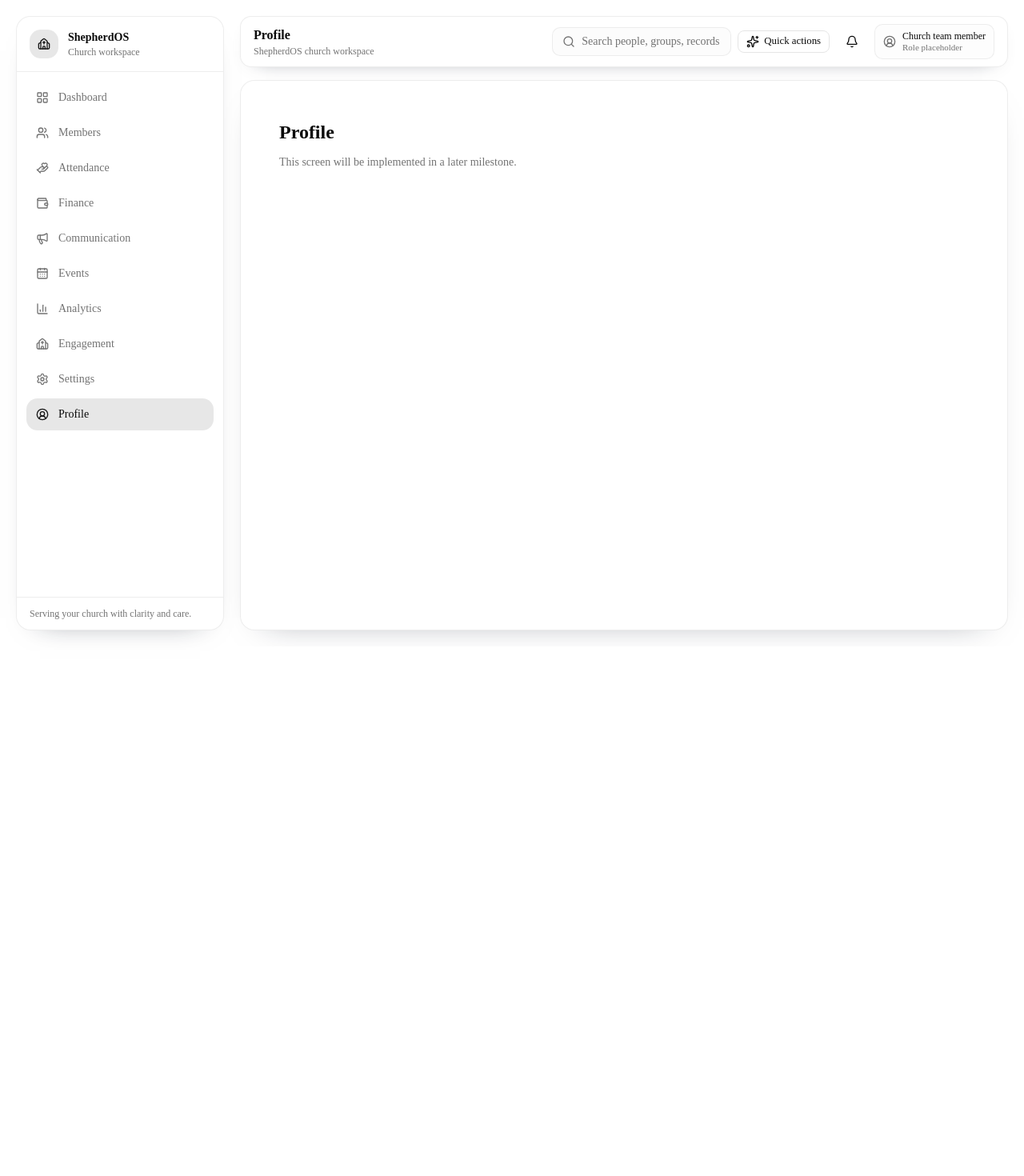
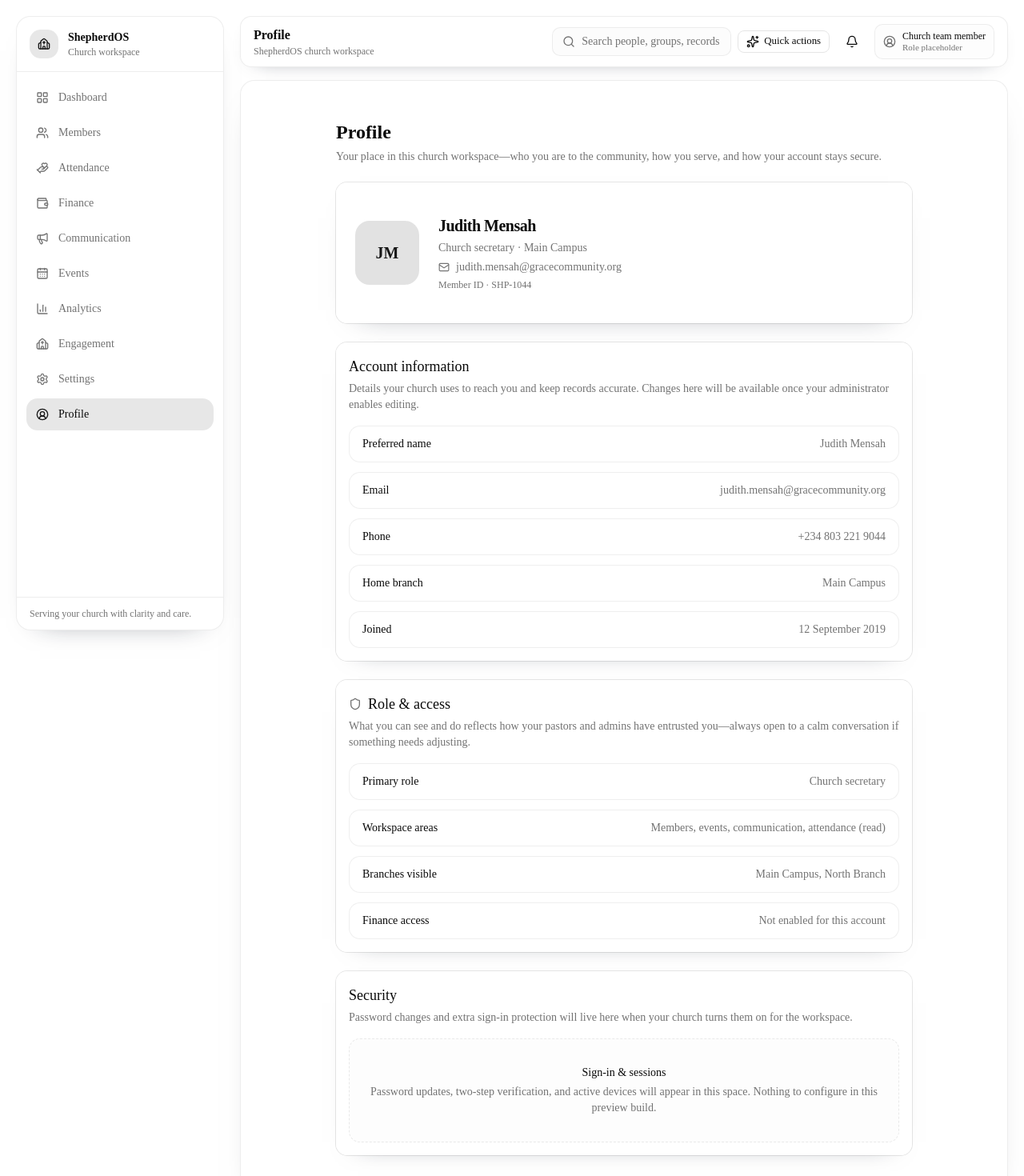
Before and after one commit to Fiximami/shepherdos-web-app, a Next.js app: page /profile in a window 1280 px wide. Shown: the top 1470 px of the page at 80% size. Before the commit the page ends 808 px from the top, so only its background shows below. Built offline with nearby package versions, Linux system fonts and the light colour scheme.

Commit message:
PROFILE PAGE

```diff
--- a/src/app/(dashboard)/profile/page.tsx
+++ b/src/app/(dashboard)/profile/page.tsx
@@ -1,5 +1,5 @@
-import { PageSurface } from "@/components/dashboard/shared/page-surface";
+import { ProfilePageView } from "@/components/dashboard/profile/profile-page-view";
 
 export default function ProfilePage() {
-  return <PageSurface heading="Profile" />;
+  return <ProfilePageView />;
 }
--- /dev/null
+++ b/src/components/dashboard/profile/profile-page-view.tsx
@@ -0,0 +1,110 @@
+"use client";
+
+import { Mail, Shield } from "lucide-react";
+
+import { PageHeader } from "@/components/dashboard/layout/page-header";
+import { SettingsPlaceholderRow } from "@/components/dashboard/settings/settings-section-shell";
+import {
+  Card,
+  CardContent,
+  CardDescription,
+  CardHeader,
+  CardTitle,
+} from "@/components/ui/card";
+
+export function ProfilePageView() {
+  return (
+    <main className="mx-auto w-full max-w-3xl p-4 sm:p-5 lg:p-6">
+      <PageHeader
+        title="Profile"
+        description="Your place in this church workspace—who you are to the community, how you serve, and how your account stays secure."
+      />
+
+      <section className="mb-6">
+        <Card className="overflow-hidden border-border/70 bg-card/85 shadow-[0_14px_35px_-30px_rgba(15,23,42,0.55)]">
+          <CardContent className="flex flex-col gap-5 p-6 sm:flex-row sm:items-center sm:gap-6">
+            <div
+              className="flex size-20 shrink-0 items-center justify-center rounded-2xl bg-primary/12 text-xl font-semibold text-primary"
+              aria-hidden
+            >
+              JM
+            </div>
+            <div className="min-w-0 flex-1 space-y-1">
+              <h2 className="text-lg font-semibold tracking-tight text-foreground sm:text-xl">
+                Judith Mensah
+              </h2>
+              <p className="text-sm text-muted-foreground">
+                Church secretary · Main Campus
+              </p>
+              <p className="flex items-center gap-2 text-sm text-muted-foreground">
+                <Mail className="size-3.5 shrink-0" aria-hidden />
+                judith.mensah@gracecommunity.org
+              </p>
+              <p className="text-xs text-muted-foreground">Member ID · SHP-1044</p>
+            </div>
+          </CardContent>
+        </Card>
+      </section>
+
+      <div className="space-y-6">
+        <Card className="border-border/70 bg-card/80 shadow-[0_12px_30px_-28px_rgba(15,23,42,0.5)]">
+          <CardHeader>
+            <CardTitle className="text-base sm:text-lg">Account information</CardTitle>
+            <CardDescription>
+              Details your church uses to reach you and keep records accurate. Changes
+              here will be available once your administrator enables editing.
+            </CardDescription>
+          </CardHeader>
+          <CardContent className="space-y-3">
+            <SettingsPlaceholderRow label="Preferred name" value="Judith Mensah" />
+            <SettingsPlaceholderRow label="Email" value="judith.mensah@gracecommunity.org" />
+            <SettingsPlaceholderRow label="Phone" value="+234 803 221 9044" />
+            <SettingsPlaceholderRow label="Home branch" value="Main Campus" />
+            <SettingsPlaceholderRow label="Joined" value="12 September 2019" />
+          </CardContent>
+        </Card>
+
+        <Card className="border-border/70 bg-card/80 shadow-[0_12px_30px_-28px_rgba(15,23,42,0.5)]">
+          <CardHeader>
+            <CardTitle className="flex items-center gap-2 text-base sm:text-lg">
+              <Shield className="size-4 text-muted-foreground" aria-hidden />
+              Role & access
+            </CardTitle>
+            <CardDescription>
+              What you can see and do reflects how your pastors and admins have entrusted
+              you—always open to a calm conversation if something needs adjusting.
+            </CardDescription>
+          </CardHeader>
+          <CardContent className="space-y-3">
+            <SettingsPlaceholderRow label="Primary role" value="Church secretary" />
+            <SettingsPlaceholderRow
+              label="Workspace areas"
+              value="Members, events, communication, attendance (read)"
+            />
+            <SettingsPlaceholderRow label="Branches visible" value="Main Campus, North Branch" />
+            <SettingsPlaceholderRow label="Finance access" value="Not enabled for this account" />
+          </CardContent>
+        </Card>
+
+        <Card className="border-border/70 bg-card/75 shadow-[0_12px_30px_-28px_rgba(15,23,42,0.5)]">
+          <CardHeader>
+            <CardTitle className="text-base sm:text-lg">Security</CardTitle>
+            <CardDescription>
+              Password changes and extra sign-in protection will live here when your church
+              turns them on for the workspace.
+            </CardDescription>
+          </CardHeader>
+          <CardContent>
+            <div className="rounded-xl border border-dashed border-border/80 bg-muted/20 px-4 py-8 text-center">
+              <p className="text-sm font-medium text-foreground">Sign-in & sessions</p>
+              <p className="mt-1 text-sm text-muted-foreground">
+                Password updates, two-step verification, and active devices will appear in
+                this space. Nothing to configure in this preview build.
+              </p>
+            </div>
+          </CardContent>
+        </Card>
+      </div>
+    </main>
+  );
+}
```
Also changed, not shown: 1 other file (tests, documents, lock files or other folders).
